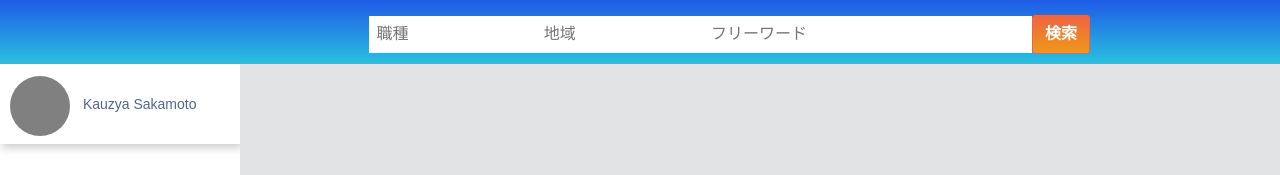
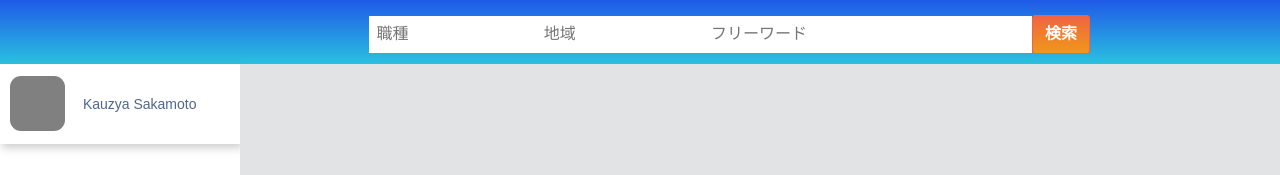
Before and after one commit to naoya-kishi/engergame, a Vue app in the folder vue_app/: page /like in a window 1280 px wide. Shown: the top 175 px of the page. Built offline with nearby package versions, Linux system fonts and the light colour scheme; no server answers; what vue-paginate would draw is missing.

Commit message:
edit.design

```diff
--- a/vue_app/src/App.vue
+++ b/vue_app/src/App.vue
@@ -129,10 +129,10 @@ export default {
   /* background-color: #117ee4; */
 }
 .user-image{
-  width: 60px;
-  height: 60px;
+  width: 55px;
+  height: 55px;
   background-color: grey;
-  border-radius: 50%;
+  border-radius: 20%;
   display: inline-block;
 }
 .user-name{
--- a/vue_app/src/components/pages/Chat.vue
+++ b/vue_app/src/components/pages/Chat.vue
@@ -191,7 +191,7 @@ a{
 }
 .usercompany{
   font-size: 9px;
-  color: #2AC1DF;
+  color: #506690;
 }
 .username{
   text-decoration: none;
--- a/vue_app/src/components/pages/ChatMessage.vue
+++ b/vue_app/src/components/pages/ChatMessage.vue
@@ -233,14 +233,6 @@
             </div>
           </div>
         </div>
-        <!-- <div class="left-message">
-          <div class="left-message-box">
-            なんでなの？
-          </div>
-        </div>
-        <div class="right-message">
-
-        </div> -->
       </div>
       <div class="bottom-box">
         <div id="bms_send">
@@ -302,7 +294,7 @@ export default {
 }
 .usercompany{
   font-size: 9px;
-  color: #2AC1DF;
+  color: #506690;
 }
 .username{
   text-decoration: none;
@@ -320,7 +312,7 @@ export default {
 
 /* チャット 送受信 */
 .message-recruit-title{
-  padding: 0.3em 1em;
+  padding: 0.1em 1em;
   margin: 1em 0;
   color: #FFF;
   background: #6eb7ff;
@@ -384,7 +376,7 @@ export default {
   height: calc(100% - 88% - 30px);
   padding: 15px;
   /* border-top: 1px solid red; */
-  background-color: #FFFFFF;
+  filter: drop-shadow(0 0 3px black);
   z-index: 100;
   /* background-color: rgb(226, 227, 229); */
 }
@@ -394,6 +386,7 @@ export default {
   border: 1px solid rgb(226, 227, 229);
   line-height: 30px;
   display: inline-block;
+  border-radius: 12px;
 
 }
 #bms_send_btn{
@@ -438,6 +431,14 @@ export default {
   .message-content{
     font-size: 11px;
   }
+  .message-recruit-title{
+    /* padding: 1em 1em; */
+    margin: 1em 0;
+  }
+  .message-recruit-title p {
+    font-size:11px;
+  }
+
   .bottom-box{
     height: 10%;
     /* background-color: rgba(172, 255, 47, 0.479); */
@@ -445,6 +446,7 @@ export default {
     bottom: 0;
   }
   #bms_send_message{
+    height: 30%;
   }
 }
 
```
